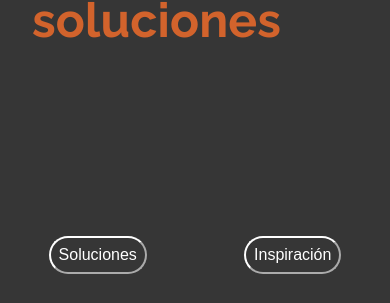
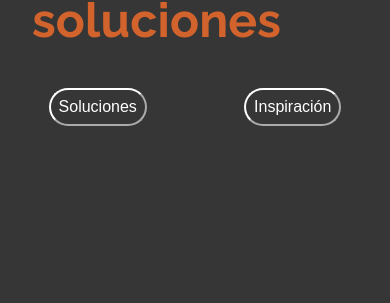
Before and after one commit to lucaspalomo93/simpleTech, a React (Vite) app: page /catalogo in a window 390 px wide. Shown: the part 538-841 px from the top of the page. Built offline with nearby package versions, Linux system fonts and the light colour scheme.

Commit message:
Added refactor

```diff
--- a/src/components/mainPictureDisplay/defaultSolutionDisplay/defaultSolutionDisplay.css
+++ b/src/components/mainPictureDisplay/defaultSolutionDisplay/defaultSolutionDisplay.css
@@ -24,6 +24,27 @@
   display: flex;
   flex-direction: column;
   margin-left: 10rem;
+}
+
+.presentation-buttons-container {
+  display: flex;
+  align-items: center;
+  justify-content: space-around;
+  background-color: #363636;
+  padding-bottom: 2rem;
+  overflow: hidden;
+}
+
+.presentation-solution-button,
+.presentation-inspiration-button {
+  background-color: #363636;
+  font-size: 1rem;
+  border-color: white;
+  color: #ffffff;
+  padding: 0.5rem;
+  border-radius: 25px;
+  margin-top: 1rem;
+  text-decoration: none;
 }
 
 @media only screen and (max-width: 480px) {
--- a/src/components/mainPictureDisplay/defaultSolutionDisplay/defaultSolutionDisplay.tsx
+++ b/src/components/mainPictureDisplay/defaultSolutionDisplay/defaultSolutionDisplay.tsx
@@ -1,21 +1,47 @@
 import './defaultSolutionDisplay.css';
 import { ICON } from '../../../constants/images';
 
-function DefaultSolutionDisplay() {
+interface PresentationButtonsProps {
+  handleToggleSidebar: (event: any) => void;
+  handleInspiracionClick: () => void;
+}
 
-
+const DefaultSolutionDisplay: React.FC<PresentationButtonsProps> = ({
+  handleToggleSidebar,
+  handleInspiracionClick,
+}) => {
   return (
+    <>
       <div className='default-container'>
         <div id='default-solution-arrow' className='icon-img'>
           <img src={ICON.DOWN_ARROW} alt='down_arrow' />
         </div>
         <div className='default-solution-text' id='default-solution-text'>
-        <p style={{fontFamily: 'Raleway, sans-serif', fontWeight: 'bold'}} className='text' content='h3'>
+          <p
+            style={{ fontFamily: 'Raleway, sans-serif', fontWeight: 'bold' }}
+            className='text'
+            content='h3'
+          >
             Te presentamos <br></br>nuestras soluciones
           </p>
         </div>
       </div>
+      <div className='presentation-buttons-container'>
+        <button
+          onClick={(e) => handleToggleSidebar(e)}
+          className='presentation-solution-button'
+        >
+          Soluciones
+        </button>
+        <button
+          onClick={handleInspiracionClick}
+          className='presentation-inspiration-button'
+        >
+          Inspiración
+        </button>
+      </div>
+    </>
   );
-}
+};
 
 export default DefaultSolutionDisplay;
--- a/src/components/mainPictureDisplay/mainPictureDisplay.tsx
+++ b/src/components/mainPictureDisplay/mainPictureDisplay.tsx
@@ -7,7 +7,15 @@ import { useContext } from 'react';
 import { SimpleTechContext } from '../../context/context';
 import { ICON } from '../../constants/images';
 
-function MainPictureDisplay() {
+interface PresentationButtonsProps {
+  handleToggleSidebar: (event: any) => void;
+  handleInspiracionClick: () => void;
+}
+
+const MainPictureDisplay: React.FC<PresentationButtonsProps> = ({
+  handleToggleSidebar,
+  handleInspiracionClick,
+}) => {
   const { state } = useContext(SimpleTechContext);
   const imgText = state.pictureText;
   const img = imageSelector();
@@ -19,7 +27,7 @@ function MainPictureDisplay() {
           <Box className='box' component={'img'} src={img} alt='img' />
           <div className='flecha-text-container'>
             <div className='icon-flecha'>
-              <img src={ICON.FLECHA_PANELES} alt="flecha_paneles" />
+              <img src={ICON.FLECHA_PANELES} alt='flecha_paneles' />
             </div>
             <div className='text-container'>
               <p>{imgText}</p>
@@ -27,10 +35,13 @@ function MainPictureDisplay() {
           </div>
         </div>
       ) : (
-        <DefaultSolutionDisplay />
+        <DefaultSolutionDisplay
+          handleToggleSidebar={handleToggleSidebar}
+          handleInspiracionClick={handleInspiracionClick}
+        />
       )}
     </div>
   );
-}
+};
 
 export default MainPictureDisplay;
--- a/src/pages/home/commonSection/commonSection.tsx
+++ b/src/pages/home/commonSection/commonSection.tsx
@@ -3,8 +3,19 @@ import ColorPicker from '../../../components/colorPicker/colorPicker';
 import DescriptionFooter from '../../../components/descriptionFooter/descriptionFooter';
 import ImageSidebar from '../../../components/imageSidebar/imageSidebar';
 import MainPictureDisplay from '../../../components/mainPictureDisplay/mainPictureDisplay';
+import { MouseEvent } from 'react';
 
-const CommonSection = () => {
+interface PresentationButtonsProps {
+  handleToggleSidebar: (
+    event: MouseEvent<HTMLDivElement | HTMLButtonElement>
+  ) => void;
+  handleInspiracionClick: () => void;
+}
+
+const CommonSection: React.FC<PresentationButtonsProps> = ({
+  handleToggleSidebar,
+  handleInspiracionClick,
+}) => {
   return (
     <div className='content'>
       <div className='main-content'>
@@ -13,7 +24,10 @@ const CommonSection = () => {
             <ColorPicker />
           </div>
           <div className='display'>
-            <MainPictureDisplay />
+            <MainPictureDisplay
+              handleToggleSidebar={handleToggleSidebar}
+              handleInspiracionClick={handleInspiracionClick}
+            />
           </div>
         </div>
         <div className='image-sidebar'>
--- a/src/pages/home/home.css
+++ b/src/pages/home/home.css
@@ -48,27 +48,6 @@
   margin: 2rem;
 }
 
-.presentation-buttons-container {
-  display: flex;
-  align-items: center;
-  justify-content: space-around;
-  background-color: #363636;
-  padding-bottom: 2rem;
-  overflow: hidden;
-}
-
-.presentation-solution-button,
-.presentation-inspiration-button {
-  background-color: #363636;
-  font-size: 1rem;
-  border-color: white;
-  color: #ffffff;
-  padding: 0.5rem;
-  border-radius: 25px;
-  margin-top: 1rem;
-  text-decoration: none;
-}
-
 /* Responsive */
 
 /* Media query para tablet */
--- a/src/pages/home/home.tsx
+++ b/src/pages/home/home.tsx
@@ -21,11 +21,7 @@ function Home() {
   const isMobile = useMediaQuery(theme.breakpoints.down('sm'));
   const [showSidebar, setShowSidebar] = useState(!isMobile);
 
-  const handleToggleSidebar = (
-    event:
-      | React.MouseEvent<HTMLDivElement>
-      | React.MouseEvent<HTMLButtonElement>
-  ) => {
+  const handleToggleSidebar = (event: any) => {
     event.stopPropagation();
     setShowSidebar(!showSidebar);
   };
@@ -100,14 +96,19 @@ function Home() {
             <SideBar />
           </div>
         )}
-        {state.sectionSelected !== condition && <CommonSection />}
+        {state.sectionSelected !== condition && (
+          <CommonSection
+            handleToggleSidebar={handleToggleSidebar}
+            handleInspiracionClick={handleInspiracionClick}
+          />
+        )}
         {state.sectionSelected && state.sectionSelected === condition && (
           <div className='inspiration'>
             <Inspiration />
           </div>
         )}
-        {isMobile && !showSidebar && state.sectionSelected === '' && (
-          <div className='presentation-buttons-container'>
+        {/* {isMobile && !showSidebar && state.sectionSelected === '' && (
+          // <div className='presentation-buttons-container'>
             <button
               onClick={(e) => handleToggleSidebar(e)}
               className='presentation-solution-button'
@@ -121,7 +122,7 @@ function Home() {
               Inspiración
             </button>
           </div>
-        )}
+        )} */}
       </div>
     </>
   );
```
Lines whose indentation alone changed are shown as unchanged.
